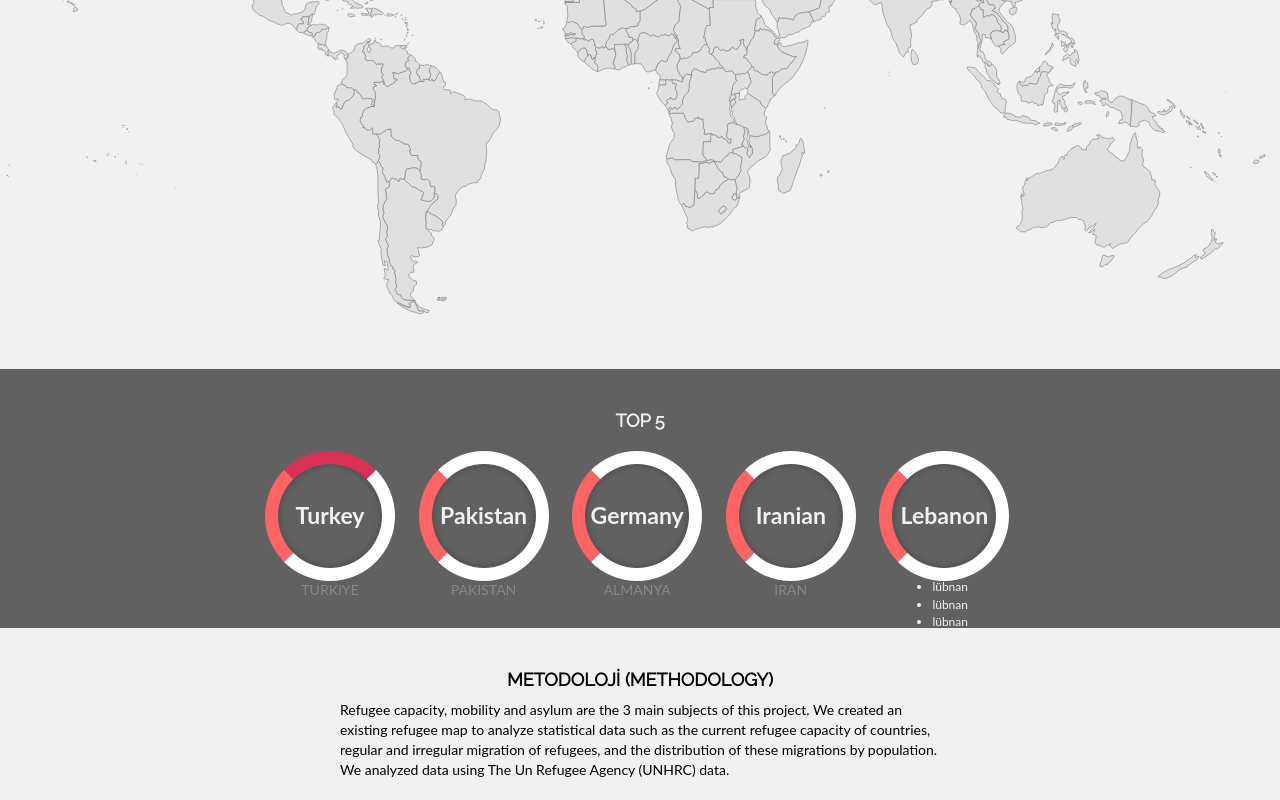
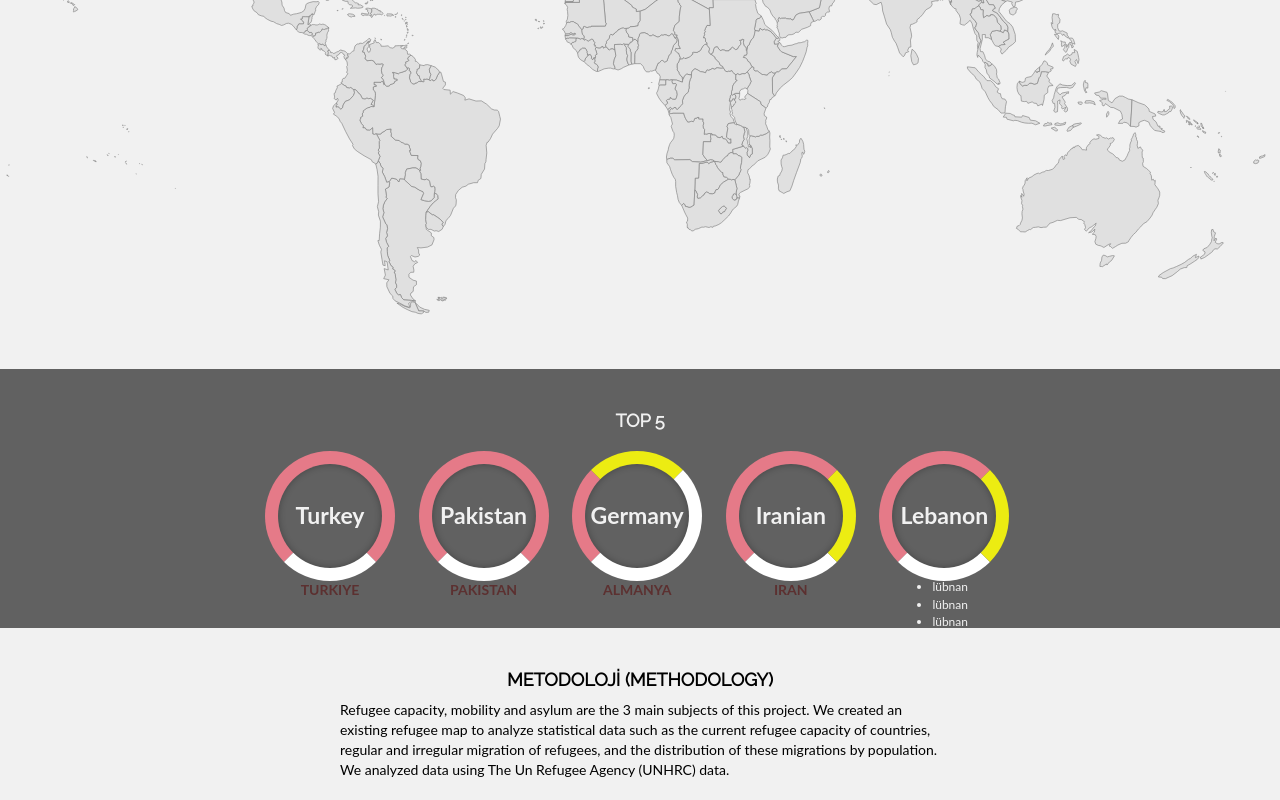
Before and after one commit to cerebrov/COASAR, a plain HTML site: page index.html in a window 1280 px wide. Shown: the part 391-1191 px from the top of the page. Drawn offline with nearby package versions, Linux system fonts and the light colour scheme; no server answers.

Commit message:
ProgressBar Added

```diff
--- a/progress.css
+++ b/progress.css
@@ -12,32 +12,58 @@ transform: translate(-50%,-50%);
     width: 13rem;
     height: 13rem;
     margin: 1rem;
-   border: 1.3rem solid #ff6464;
+   border: 1.3rem solid #f17d8cea;
    text-align: center;
-   border-radius: 9rem;
+    border-radius: 9rem;
    box-shadow: inset 0 0 7px rgba(0, 0, 0, 0.3);
-   border-bottom-color:#ffff;
-   border-top-color: #ffff;
-   border-right-color: #fff;
+  border-bottom-color:#ffff;
+   border-right-color: rgb(255, 255, 255);
    box-sizing: border-box;
 
 }
 
 .ui-widget:nth-child(2){
-    border-left-color:#ff6464;
-    border-top-color: #db3056;
+    border-left-color: #f17d8cea;
+    border-top-color: #f17d8cea;
+    border-right-color: #f17d8cea;
+    border-bottom-color: #fff;
+
+}
+
+.ui-widget:nth-child(3){
+    border-left-color:#f17d8cea;
+    border-top-color: #f17d8cea;
+    border-right-color: #f17d8cea;
+    border-bottom-color: #fff;
+
+}
+
+
+.ui-widget:nth-child(4){
+    border-left-color:#f17d8cea;
+    border-top-color: #ecec12;
     border-right-color: #fff;
     border-bottom-color: #fff;
 
 }
 
-.ui-widget:nth-child(1){
-    border-left-color:#ff6464;
-    border-top-color: #db3056;
-    border-right-color: #851d41;
+.ui-widget:nth-child(5){
+    border-left-color:#f17d8cea;
+    border-top-color: #f17d8cea;
+    border-right-color: #ecec12;
     border-bottom-color: #fff;
 
 }
+
+.ui-widget:nth-child(6){
+    border-left-color:#f17d8cea;
+    border-top-color: #f17d8cea;
+    border-right-color: #ecec12;
+    border-bottom-color: #fff;
+
+}
+
+
 
 .ui-widget .ui-value {
 
@@ -53,12 +79,13 @@ transform: translate(-50%,-50%);
 .ui-widget .ui-label {
 
 
+    font-weight: bold;
     position: absolute;
     left: 0;
     bottom: -32Px;
     font-size: 14px;
     text-transform: uppercase;
-    color: #888;
+    color: rgb(92, 48, 48);
     width: 100%;
 
 }
```
Also changed, not shown: GocIdaresi.jpg (added), TrMülteciSehirRaporu.jpg (added).
